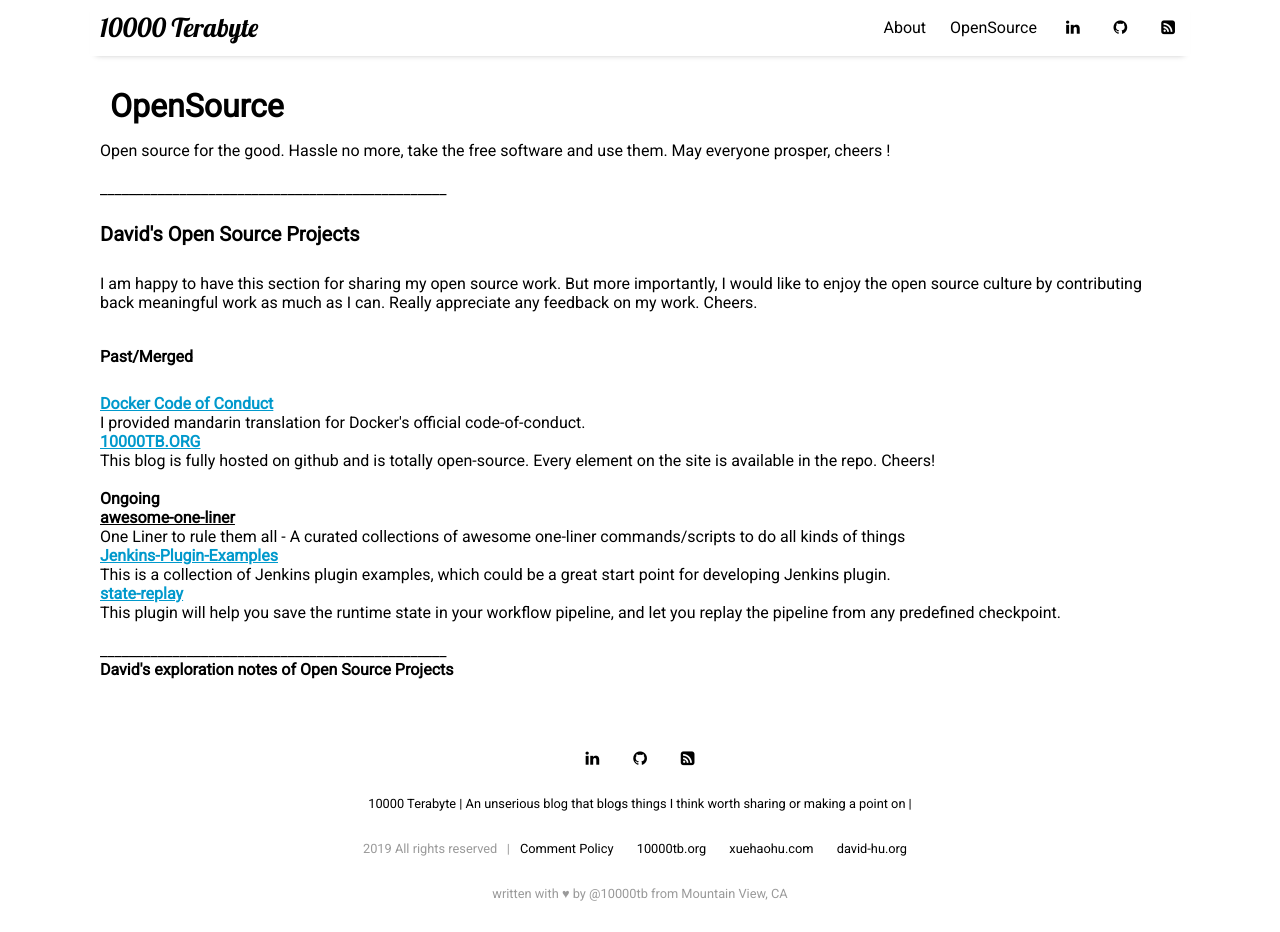
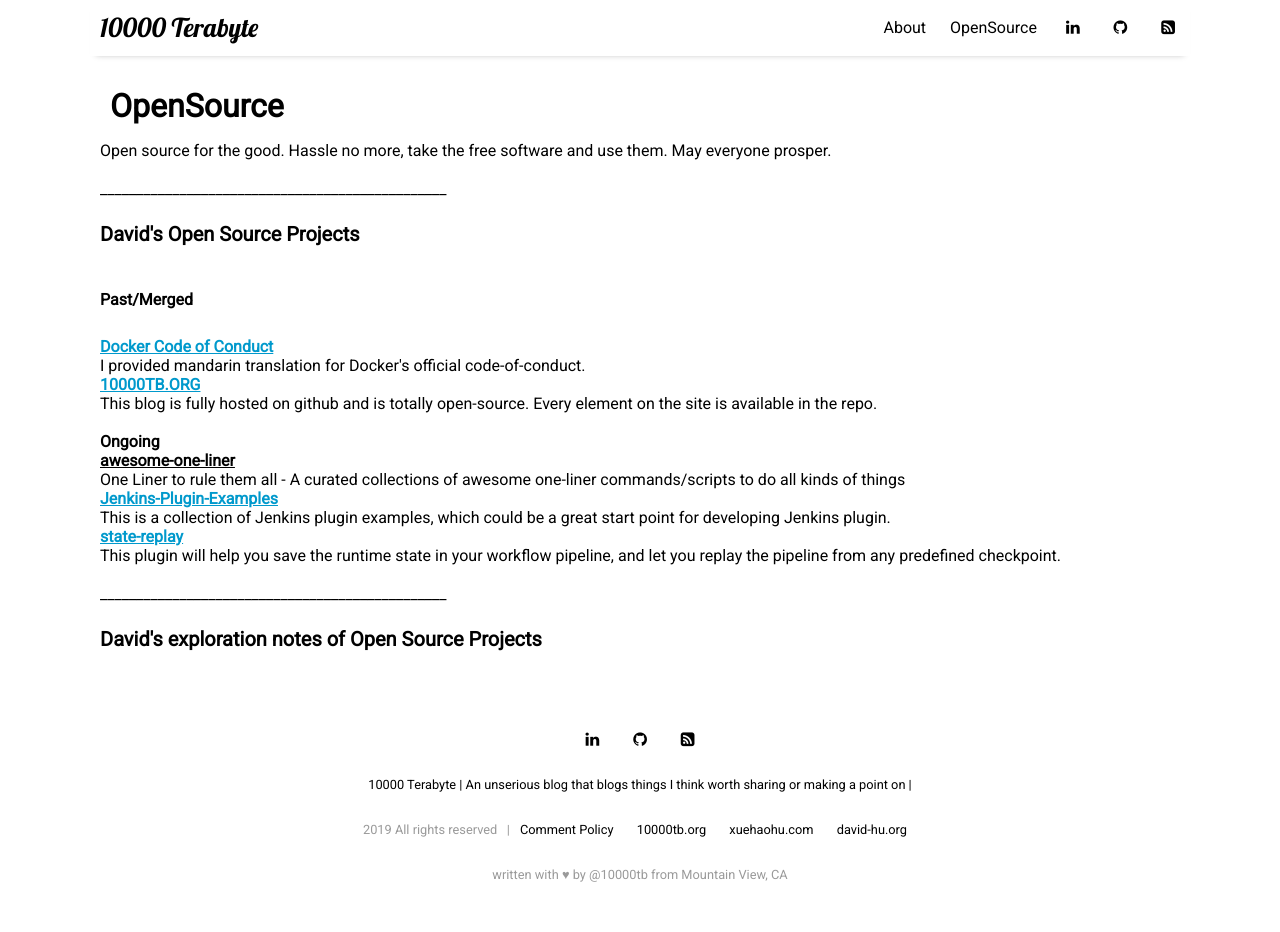
Before and after one commit to 10000TB/10000TB.github.io, a Jekyll site: the page built from pages/opensource.html, in a window 1280 px wide and 932 px high. Built offline with Jekyll 4.4.1, drawn with Linux system fonts in a browser that asks for light colours; nearby versions of some CDN libraries.

Commit message:
opensource page - update words.

```diff
--- a/pages/opensource.html
+++ b/pages/opensource.html
@@ -3,21 +3,18 @@ layout: page
 title: OpenSource
 ---
 
-Open source for the good. Hassle no more, take the free software and use them. May everyone prosper, cheers !
+Open source for the good. Hassle no more, take the free software and use them. May everyone prosper.
 <br/>
 <br/>
 ________________________________________________
 <br/>
 <h3>David's Open Source Projects</h3>
 <br/>
-I am happy to have this section for sharing my open source work. But more importantly, I would like to enjoy the open source culture by contributing back meaningful work as much as I can. Really appreciate any feedback on my work. Cheers.
-<br/>
-<br/>
 <h6>Past/Merged</h6><br/>
 <a href="https://github.com/docker/code-of-conduct/blob/master/code-of-conduct-ZH-Simple.md" style="color:rgb(0, 153, 204);"><span style="font-weight:bold;color:rgb(0, 153, 204)">Docker Code of Conduct</span></a><br/>
 <span>I provided mandarin translation for Docker's official code-of-conduct.</span><br/>
 <a href="https://github.com/10000TB/10000TB.github.io" style="color:rgb(0, 153, 204);"><span style="font-weight:bold;color:rgb(0, 153, 204);">10000TB.ORG</span></a><br/>
-This blog is fully hosted on github and is totally open-source. Every element on the site is available in the repo. Cheers!
+This blog is fully hosted on github and is totally open-source. Every element on the site is available in the repo.
 <br/>
 <br/>
 <Strong>Ongoing</Strong>
@@ -31,5 +28,6 @@ This blog is fully hosted on github and is totally open-source. Every element on
 <span>This plugin will help you save the runtime state in your workflow pipeline, and let you replay the pipeline from any predefined checkpoint.</span>
 <br/>
 <br/>
-________________________________________________<br/>
-<Strong>David's exploration notes of Open Source Projects</Strong>
+________________________________________________
+<br/>
+<h3>David's exploration notes of Open Source Projects</h3>
```
